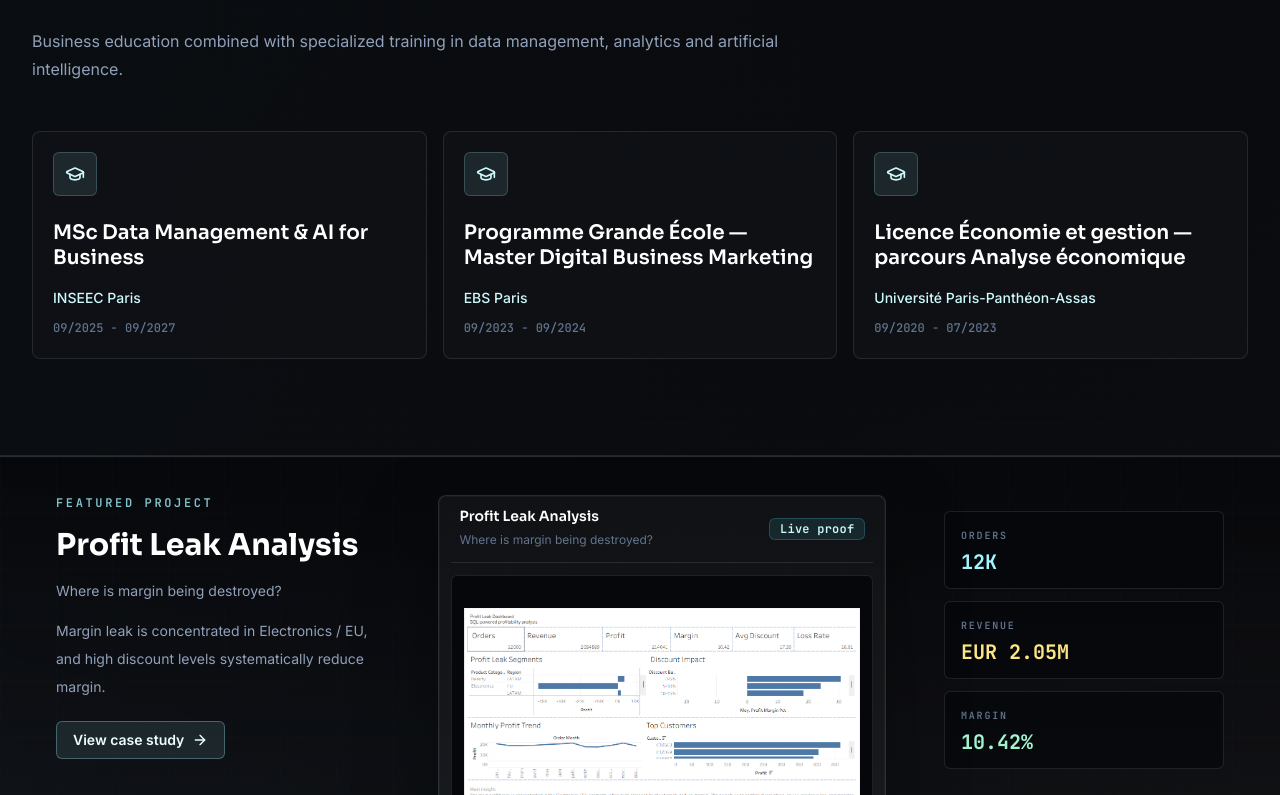
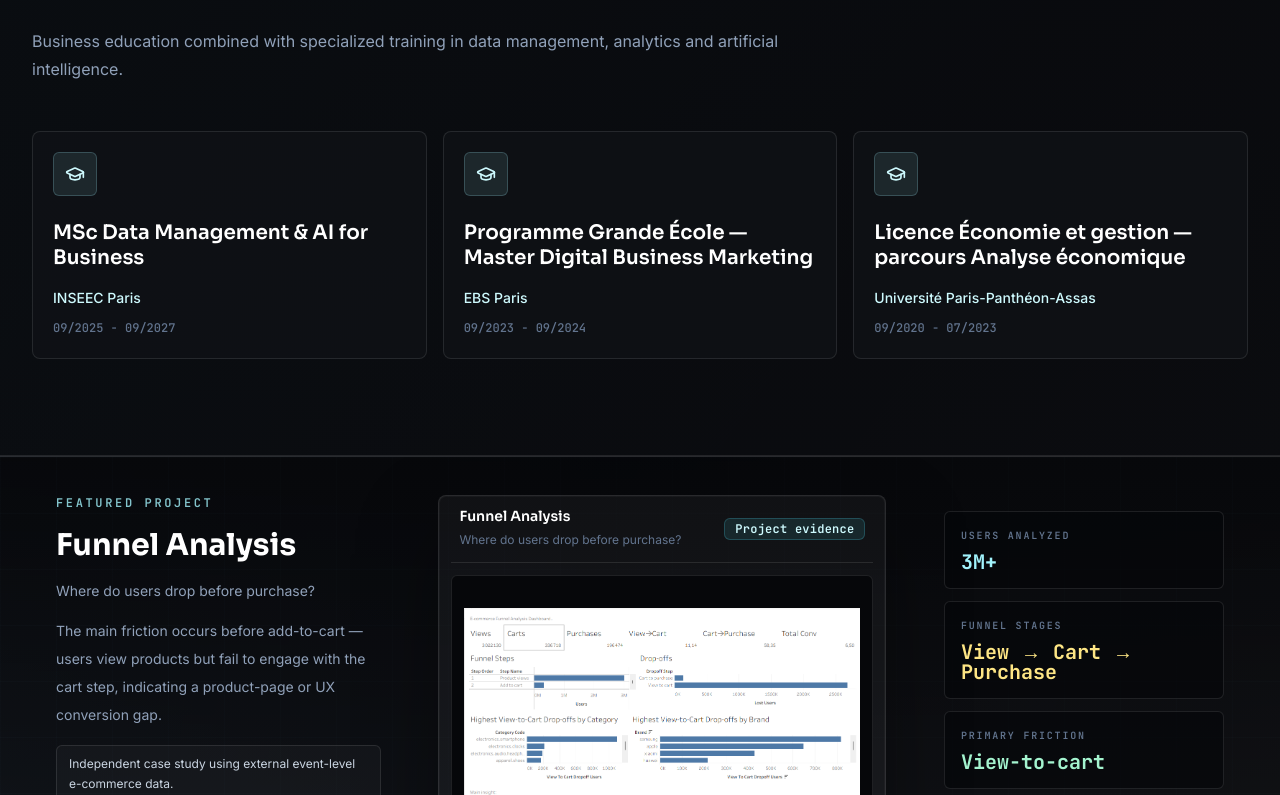
Before and after one commit to zakaria9622/zakaria-portfolio, a Next.js app: page / in a window 1280 px wide. Shown: the part 2005-2800 px from the top of the page. Built offline with nearby package versions, Linux system fonts and the light colour scheme.

Commit message:
feat: feature funnel analysis on homepage

```diff
--- a/src/components/home/ExecutiveHero.tsx
+++ b/src/components/home/ExecutiveHero.tsx
@@ -25,12 +25,24 @@ import {
 } from "lucide-react";
 import { GitHubIcon, LinkedInIcon } from "@/components/ui/SocialIcons";
 import { profile } from "@/data/profile";
-import { featuredProjects } from "@/data/projects";
+import { featuredProjects, getProjectBySlug } from "@/data/projects";
 import { EducationSection } from "@/components/home/EducationSection";
 import { ExperienceTimeline } from "@/components/home/ExperienceTimeline";
 import { enterEase, useHomeMotionSettings } from "@/components/home/motion";
 
-const previewProject = featuredProjects[0];
+const previewProject =
+  getProjectBySlug("funnel-analysis") ?? featuredProjects[0];
+
+const featuredMetricTones = [
+  "text-cyan-200",
+  "text-amber-200",
+  "text-emerald-200",
+];
+
+const heroMetrics = previewProject.kpis.slice(0, 3).map((metric, index) => ({
+  ...metric,
+  tone: featuredMetricTones[index],
+}));
 
 const subscribeToHydration = () => () => {};
 const getHydratedSnapshot = () => true;
@@ -107,12 +119,6 @@ const DataIntelligenceCore = dynamic(
     loading: () => <DataCoreFallback />,
   }
 );
-
-const heroMetrics = [
-  { label: "Orders", value: "12K", tone: "text-cyan-200" },
-  { label: "Revenue", value: "EUR 2.05M", tone: "text-amber-200" },
-  { label: "Margin", value: "10.42%", tone: "text-emerald-200" },
-];
 
 function heroItem(shouldSimplifyMotion: boolean, delay = 0) {
   return {
@@ -375,7 +381,7 @@ export function ExecutiveHero() {
             {...heroItem(shouldSimplifyMotion, 0.04)}
             className="mb-4 font-mono text-xs font-semibold uppercase tracking-[0.24em] text-cyan-200/80"
           >
-            Executive Analytics Portfolio
+            Data Analytics Portfolio
           </motion.p>
 
           <motion.h1
@@ -505,6 +511,11 @@ function FeaturedProjectProof({
           <p className="mt-3 font-body text-sm leading-7 text-slate-400">
             {previewProject.mainInsight}
           </p>
+          {previewProject.featuredContext && (
+            <div className="mt-4 rounded-md border border-white/10 bg-white/[0.03] px-3 py-2 font-body text-xs leading-5 text-slate-300">
+              {previewProject.featuredContext}
+            </div>
+          )}
           <Link
             href={previewProject.href}
             prefetch={false}
@@ -530,13 +541,13 @@ function FeaturedProjectProof({
                 </p>
               </div>
               <span className="rounded-md border border-cyan-300/20 bg-cyan-300/10 px-2.5 py-1 font-mono text-xs font-semibold leading-none tracking-[0.02em] text-cyan-100">
-                Live proof
+                Project evidence
               </span>
             </div>
 
             <div className="relative aspect-[16/10] overflow-hidden rounded-md border border-white/10 bg-ink-950">
               <Image
-                src="/projects/profit-leak.png"
+                src={`/projects/${previewProject.slug}.png`}
                 alt={`${previewProject.title} dashboard preview`}
                 fill
                 sizes="(max-width: 1024px) 100vw, 480px"
@@ -560,7 +571,7 @@ function FeaturedProjectProof({
               </p>
               <motion.p
                 {...metricMotion(shouldSimplifyMotion, 0.18 + index * 0.04)}
-                className={`mt-2 font-kpi text-xl font-bold tabular-nums ${metric.tone}`}
+                className={`mt-2 break-words font-kpi text-xl font-bold tabular-nums ${metric.tone}`}
               >
                 {metric.value}
               </motion.p>
--- a/src/data/projects.ts
+++ b/src/data/projects.ts
@@ -25,6 +25,7 @@ export type Project = {
   liveDemo?: string;
   href: string;
   featuredOrder: number;
+  featuredContext?: string;
   projectType: string;
   datasetDisclosure: string;
   ownership: string;
@@ -101,6 +102,8 @@ export const projects: Project[] = [
     github: "https://github.com/zakaria9622/funnel-analysis-project",
     href: "/projects/funnel-analysis",
     featuredOrder: 2,
+    featuredContext:
+      "Independent case study using external event-level e-commerce data.",
     projectType: "Independent portfolio case study",
     datasetDisclosure:
       "External event-level e-commerce data used for analytical demonstration. The full dataset is excluded from the repository because of its size; a sample, aggregated outputs and methodology documentation are provided. This is not a client engagement.",
```
